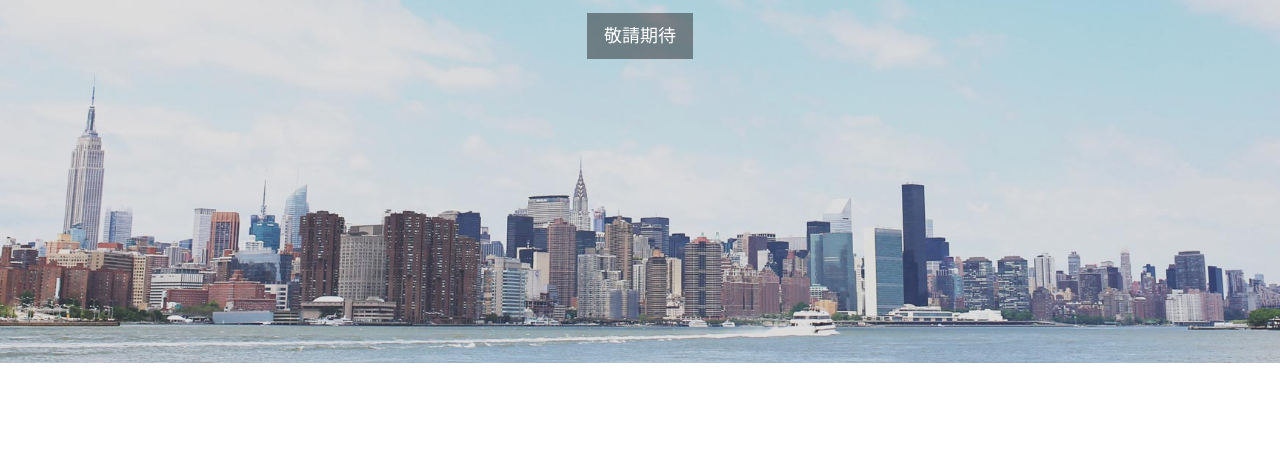
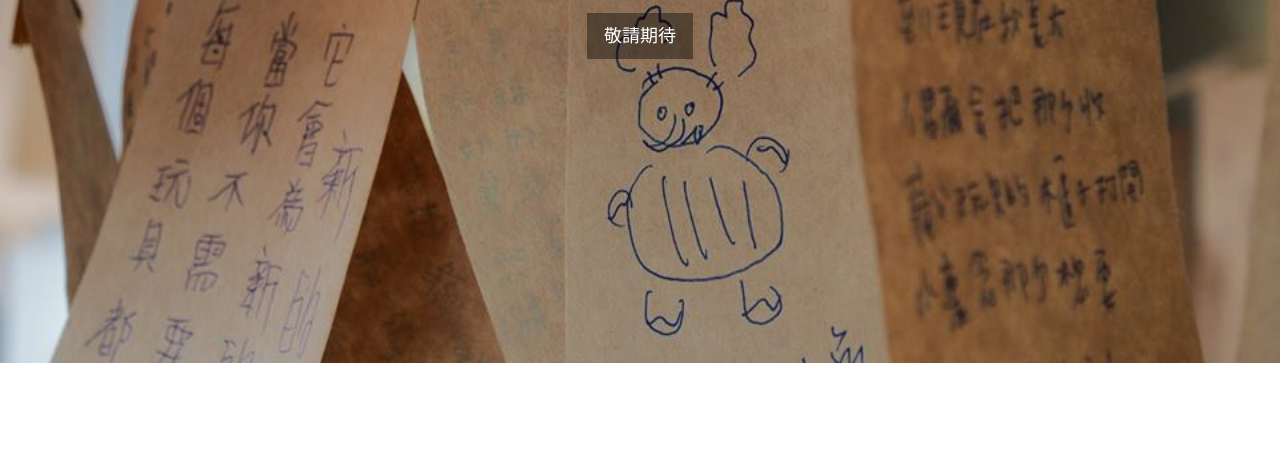
Before and after one commit to 2ndhandtoyswap/2ndhandtoyswap2017, a plain HTML site: page docs/index.html in a window 1280 px wide. Shown: the part 437-897 px from the top of the page. Drawn offline with Linux system fonts and the light colour scheme.

Commit message:
修改banner

```diff
--- a/docs/css/stylish-portfolio.css
+++ b/docs/css/stylish-portfolio.css
@@ -155,7 +155,8 @@ hr.small {
     position: relative;
     width: 100%;
     height: 100%;
-    background: url(../img/bg.jpg) no-repeat center center scroll;
+    color: #ddd;
+    background: url(../img/topbanner.jpg) no-repeat top center scroll;
     -webkit-background-size: cover;
     -moz-background-size: cover;
     background-size: cover;
```
Also changed, not shown: docs/img/topbanner.jpg (added).
